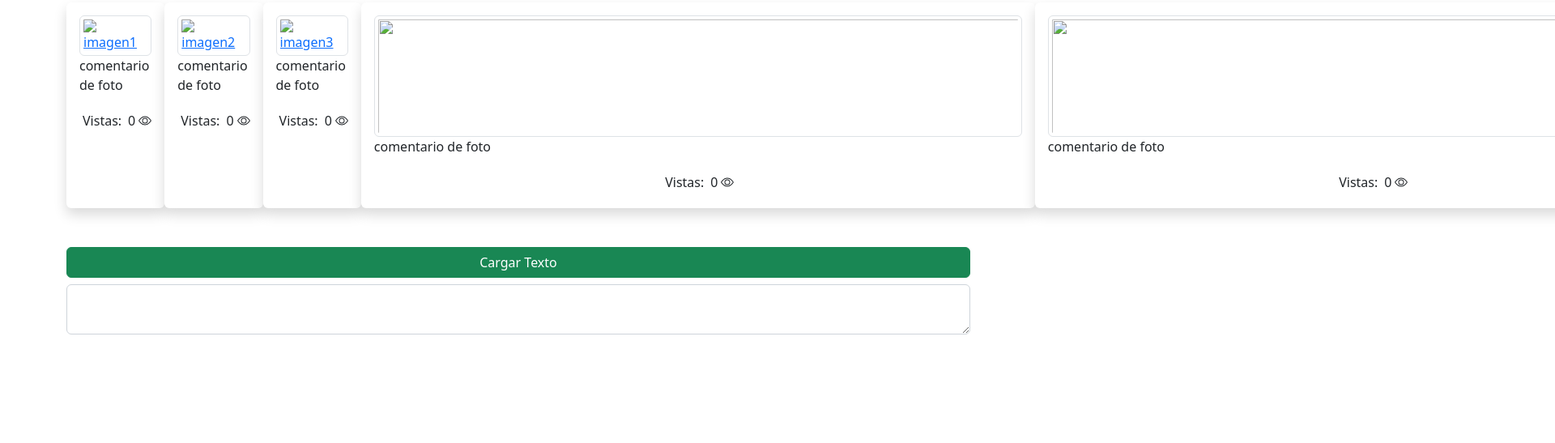
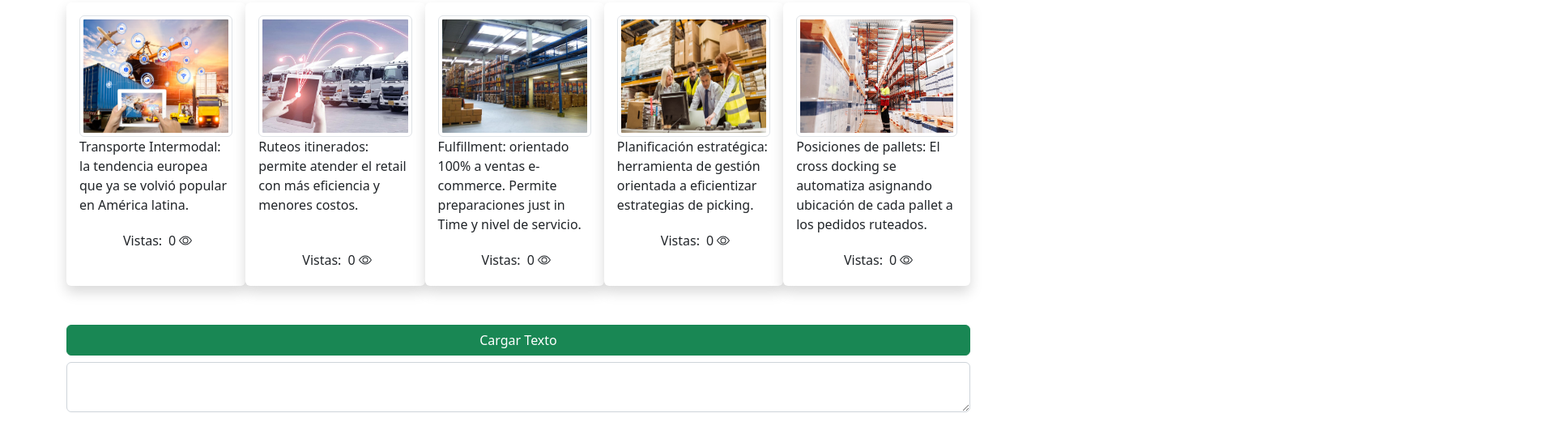
Before and after one commit to RobertoMaz/ProyectoIngertec, a plain HTML site: page index.html in a window 1280 px wide. Shown: the part 53-600 px from the top of the page at 81% size, 1920 px wide, since content can reach past the window. Drawn offline with nearby package versions, Linux system fonts and the light colour scheme.

Commit message:
Update index.html

```diff
--- a/index.html
+++ b/index.html
@@ -3,22 +3,24 @@
     <head>
         <meta charset="utf-8">
         <meta name="viewport" content="width=device-width, initial-scale=1">
-        <title>Tendencias de la Logística 2022</title>
+        <title>Tendencias Logística 2022</title>
+        <!-- Link de bootstrap-->
         <link href="https://cdn.jsdelivr.net/npm/bootstrap@5.2.0-beta1/dist/css/bootstrap.min.css" rel="stylesheet" integrity="sha384-0evHe/X+R7YkIZDRvuzKMRqM+OrBnVFBL6DOitfPri4tjfHxaWutUpFmBp4vmVor" crossorigin="anonymous">
-        <link rel="stylesheet" type="text/css" href="/css/style.css">
+        <!-- Link propio de CSS-->
+        <link rel="stylesheet" type="text/css" href="css/style.css">
     </head>
     <body>
-
         <main class="container align-items-center justify-content-center">
+            <!-- Titulo del Body-->
             <h1 class="text-center">Tendencias Logísticas 2022</h1>
 
             <div class="d-flex flex-column flex-lg-row ">
                 <!-- Imagen 1-->
                 <div class="shadow p-3 mb-5 rounded">
                     <a href="#" id="aimg1">
-                    <img src="assets/mod1.jpg" alt="imagen1" class="img-thumbnail retrato">
+                        <img src="assets/imagen1.jpg" alt="imagen1" class="img-thumbnail retrato">
                     </a>
-                    <p>comentario de foto</p>
+                    <p>Transporte Intermodal:  la tendencia europea que ya se volvió popular en América latina.</p>
                     <div class="d-flex justify-content-center align-items-center">
                         <div class="p-1">Vistas: </div>
                         <div class="p-1" id="pimg1">0</div>
@@ -32,9 +34,10 @@
                 <!-- Imagen 2-->
                 <div class="p-2 shadow p-3 mb-5 bg-body rounded">
                     <a href="#" data-bs-toggle="modal" data-bs-target="#modalImg2" id="aimg2">
-                    <img src="assets/mod2.jpg" alt="imagen2" class="img-thumbnail retrato">
+                        <img src="assets/imagen2.jpg" alt="imagen2" class="img-thumbnail retrato">
                     </a>
-                    <p>comentario de foto</p>
+                    <p>Ruteos itinerados: permite atender el retail con más eficiencia y menores costos.</p>
+                    <br>
                     <div class="d-flex justify-content-center align-items-center">
                         <div class="p-1">Vistas: </div>
                         <div class="p-1" id="pimg2">0</div>
@@ -48,25 +51,25 @@
                 <!-- Imagen 3-->
                 <div class="p-2 shadow p-3 mb-5 bg-body rounded">
                     <a href="#" id="aimg3">
-                    <img src="assets/mod3.jpg" alt="imagen3" class="img-thumbnail retrato">
+                        <img src="assets/imagen3.jpg" alt="imagen3" class="img-thumbnail retrato">
                     </a>
-                    <p>comentario de foto</p>
+                    <p>Fulfillment: orientado 100% a ventas e-commerce. Permite preparaciones just in Time y nivel de servicio.</p>
                     <div class="d-flex justify-content-center align-items-center">
                         <div class="p-1">Vistas: </div>
                         <div class="p-1" id="pimg3">0</div>
                         <!-- Icon view-->
                         <svg xmlns="http://www.w3.org/2000/svg" width="16" height="16" fill="currentColor" class="bi bi-eye" viewBox="0 0 16 16">
-                        <path d="M16 8s-3-5.5-8-5.5S0 8 0 8s3 5.5 8 5.5S16 8 16 8zM1.173 8a13.133 13.133 0 0 1 1.66-2.043C4.12 4.668 5.88 3.5 8 3.5c2.12 0 3.879 1.168 5.168 2.457A13.133 13.133 0 0 1 14.828 8c-.058.087-.122.183-.195.288-.335.48-.83 1.12-1.465 1.755C11.879 11.332 10.119 12.5 8 12.5c-2.12 0-3.879-1.168-5.168-2.457A13.134 13.134 0 0 1 1.172 8z"/>
-                        <path d="M8 5.5a2.5 2.5 0 1 0 0 5 2.5 2.5 0 0 0 0-5zM4.5 8a3.5 3.5 0 1 1 7 0 3.5 3.5 0 0 1-7 0z"/>
+                            <path d="M16 8s-3-5.5-8-5.5S0 8 0 8s3 5.5 8 5.5S16 8 16 8zM1.173 8a13.133 13.133 0 0 1 1.66-2.043C4.12 4.668 5.88 3.5 8 3.5c2.12 0 3.879 1.168 5.168 2.457A13.133 13.133 0 0 1 14.828 8c-.058.087-.122.183-.195.288-.335.48-.83 1.12-1.465 1.755C11.879 11.332 10.119 12.5 8 12.5c-2.12 0-3.879-1.168-5.168-2.457A13.134 13.134 0 0 1 1.172 8z"/>
+                            <path d="M8 5.5a2.5 2.5 0 1 0 0 5 2.5 2.5 0 0 0 0-5zM4.5 8a3.5 3.5 0 1 1 7 0 3.5 3.5 0 0 1-7 0z"/>
                         </svg>
                     </div>
                 </div>
                 <!-- Imagen 4-->
                 <div class="p-2 shadow p-3 mb-5 bg-body rounded">
                     <a href="#" data-bs-toggle="modal" data-bs-target="#modalImg4" id="aimg4">
-                    <img src="assets/mod4.png" alt="" class="img-thumbnail retrato">
+                        <img src="assets/imagen4.jpg" alt="imagen4" class="img-thumbnail retrato">
                     </a>
-                    <p>comentario de foto</p>
+                    <p>Planificación estratégica: herramienta de gestión orientada a eficientizar estrategias de picking.</p>
                     <div class="d-flex justify-content-center align-items-center">
                         <div class="p-1">Vistas: </div>
                         <div class="p-1" id="pimg4">0</div>
@@ -80,9 +83,9 @@
                 <!-- Imagen 5-->
                 <div class="p-2 shadow p-3 mb-5 bg-body rounded">
                     <a href="#" id="aimg5">
-                    <img src="assets/mod5.jpg" alt="" class="img-thumbnail retrato">
+                        <img src="assets/imagen5.webp" alt="imagen5" class="img-thumbnail retrato">
                     </a>
-                    <p>comentario de foto</p>
+                    <p>Posiciones de pallets: El cross docking se automatiza asignando ubicación de cada pallet a los pedidos ruteados.</p>
                     <div class="d-flex justify-content-center align-items-center">
                         <div class="p-1">Vistas: </div>
                         <div class="p-1" id="pimg5">0</div>
@@ -94,8 +97,7 @@
                     </div>
                 </div>
             </div>
-
-            <div class="col-12 d-grid gap-2" id="div-btn">
+            <div class="col-12 d-grid gap-2">
                 <button class="btn btn-success" type="submit" id="btn-cargartexto">Cargar Texto</button>
                 <div class="form-outline">
                     <textarea class="form-control" id="text"></textarea>
@@ -103,34 +105,27 @@
             </div>
         </main>
 
-
         <!-- modal imagen 2-->
         <div tabindex="-1" aria-labelledby="modalImg2" aria-hidden="true" class="modal fade" id="modalImg2">
             <div class="modal-dialog modal-lg modal-dialog-centered">
                 <div class="modal-content">
-                    <img src="assets/mod2.jpg" alt="">
+                    <img src="assets/imagen2.jpg" alt="">
                 </div>
             </div>
         </div>
-
-
 
         <!-- modal imagen 4-->
         <div tabindex="-1" aria-labelledby="modalImg4" aria-hidden="true" class="modal fade" id="modalImg4">
             <div class="modal-dialog modal-lg modal-dialog-centered">
                 <div class="modal-content">
-                    <img src="assets/mod4.png" alt="">
+                    <img src="assets/imagen4.jpg" alt="">
                 </div>
             </div>
         </div>
 
-
-
-
         <!-- Script de bootstrap-->
         <script src="https://cdn.jsdelivr.net/npm/bootstrap@5.2.0-beta1/dist/js/bootstrap.bundle.min.js" integrity="sha384-pprn3073KE6tl6bjs2QrFaJGz5/SUsLqktiwsUTF55Jfv3qYSDhgCecCxMW52nD2" crossorigin="anonymous"></script>
-        <!-- Script propio-->
+        <!-- Script propio de JavaScript-->
         <script src="js/cod.js" type="module"></script>
-        <!--<script src="js/popupContador.js" type="module"></script>-->
     </body>
 </html>
```
